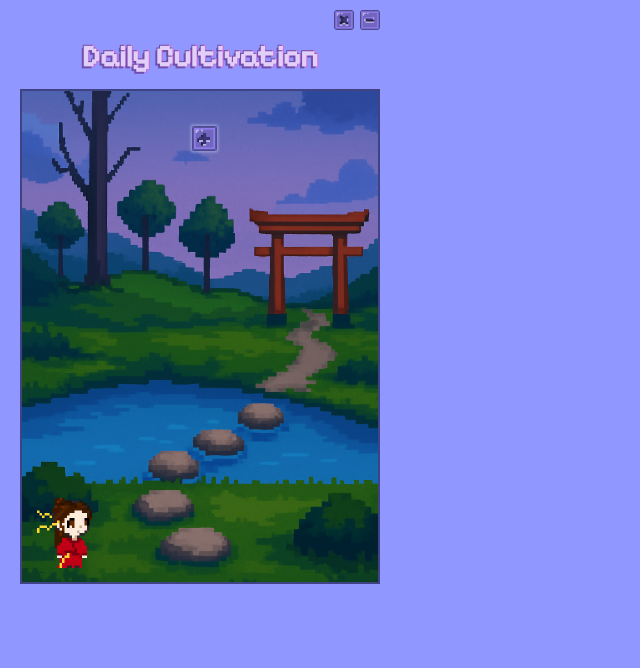
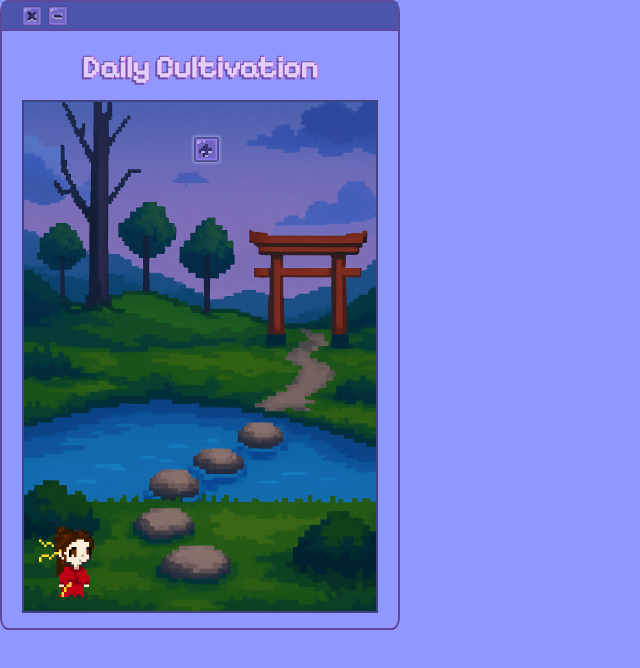
Before and after one commit to huahanacvijet/Spirit, a React (Create React App) app: page / in a window 1280 px wide. Shown: the top 668 px of the page, without its empty margins (0-640 px from the left). Built offline with nearby package versions, Linux system fonts and the light colour scheme.

Commit message:
Added min and exit button functionality for the window

```diff
--- a/preload.js
+++ b/preload.js
@@ -3,5 +3,7 @@ const {contextBridge, ipcRenderer } = require("electron");
 // API for front end (bridge)
 contextBridge.exposeInMainWorld("electronAPI", {
     // this ipcR... calls handler in electorn.js
-    askLLM: (conversation) => ipcRenderer.invoke("ask-llm", conversation)
+    askLLM: (conversation) => ipcRenderer.invoke("ask-llm", conversation),
+    minimise: () => ipcRenderer.send('minimise-window'),
+    exit: () => ipcRenderer.send('exit-window'),
 });
--- a/src/App.css
+++ b/src/App.css
@@ -20,6 +20,8 @@ body, html {
   justify-content: flex-start;
   height: 100%;
   width: 100%;
+  border: 2px solid rgba(94, 72, 155);
+  border-radius: 2%;
 }
 
 .window-bar {
@@ -27,15 +29,16 @@ body, html {
   flex-direction: column; /* stack the title and controls */
   align-items: center;
   width: 100%;
-  padding: 10px 20px;
   background-color: #9097FF;
   -webkit-app-region: drag; /* allows dragging window */
 }
+
 
 h1 {
   text-align: center;
   color: #e2cff9;
   margin: 8px 0 0 0;
+  padding: 10px;
   font-size: 30px;
   text-shadow:
     -1px -1px 0 #704eaa,
@@ -44,23 +47,30 @@ h1 {
      1px  1px 0 #c573dc;
 }
 
+.window-controls-container {
+  width: 100%;
+  border-bottom: 2px solid rgba(94, 72, 155);
+}
+
 .window-controls {
   display: flex;
-  align-self:flex-end;
+  align-self:flex-start;
+  padding: 3.5px 20px;
+  background-color: #4d54ab;
   gap: 6px;
-  -webkit-app-region: no-drag; /* make buttons clickable */
 }
 
 .window-controls img {
   width: 20px;
-  height: 20px;
+  top: 20px;
   cursor: pointer;
+  -webkit-app-region: no-drag; /* make buttons click not drag */
 }
 
 .background-frame {
   position: relative;
   width: 90%;
-  height: 495px;
+  height: 513px;
   background-image: url('./Graphics/Backgrounds/bluehourscene.png');
   background-size:cover;
   background-position: center;
--- a/src/App.js
+++ b/src/App.js
@@ -19,6 +19,20 @@ export default function App() {
   const [nextId, setNextId] = useState(1); // To update ID
 
   const [chatOpen, setChatOpen] = useState(false);
+
+  // Window Controls
+  const handleExit = () => {
+    if (window.electronAPI) {
+      window.electronAPI.exit();
+    }
+  };
+
+  const handleMinimise = () => {
+    if (window.electronAPI) {
+      window.electronAPI.minimise();
+    }
+  };
+
 
   // Spreads existing items and then adds a new item to the array, text is '' but editing is true because when adding, the input field should be visible and no text should be assigned yet
   const handleAdd = () => {
@@ -59,11 +73,15 @@ export default function App() {
     <div className="App">
       <div className='app-container'>
         <div className='window-bar'>
-          <div className='window-controls'>
-            <img src={ExitIcon} alt="Exit" />
-            <img src={MinimiseIcon} alt="Minimise" />
+          <div className='window-controls-container'>
+            <div className='window-controls'>
+            <img src={ExitIcon} onClick={handleExit} alt="Exit" />
+            <img src={MinimiseIcon} onClick={handleMinimise} alt="Minimise" />
+            </div>
           </div>
-          <h1>Daily Cultivation</h1>
+          <div className='title'>
+            <h1>Daily Cultivation</h1>
+          </div>
         </div>
 
       <div className="background-frame">
```
Also changed, not shown: electron.js (+16 -1 lines).
